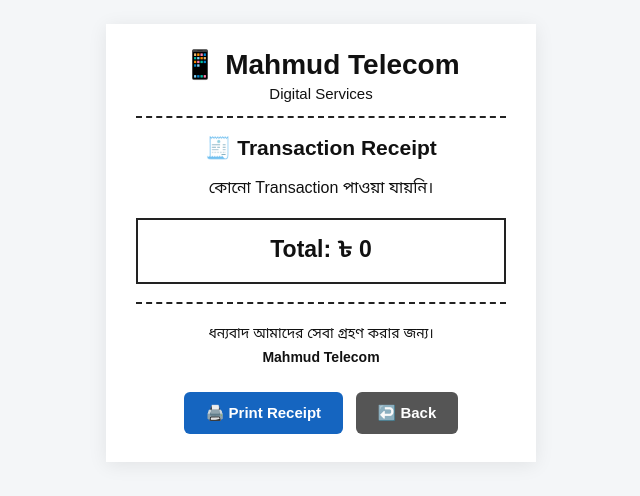
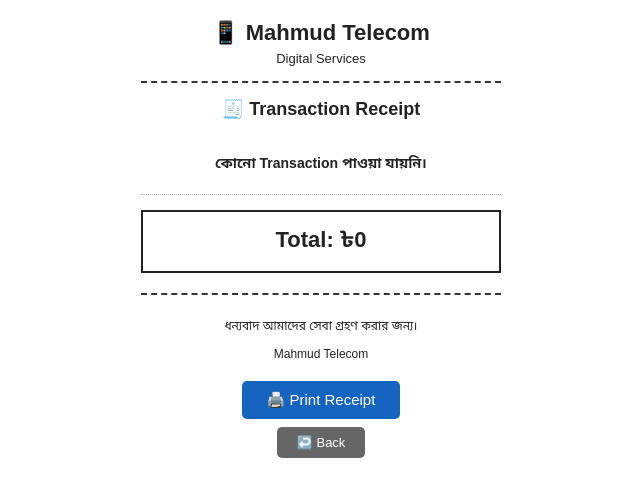
Before and after one commit to mdnurullahbarura-ship-it/mahmud-telecom-v8, a plain HTML site: page mobile-receipt.html in a window 1280 px wide. Shown: the whole page, without its empty margins (319-959 px from the left). Drawn offline with Linux system fonts and the light colour scheme.

Commit message:
Add files via upload

```diff
--- a/mobile-receipt.html
+++ b/mobile-receipt.html
@@ -6,71 +6,72 @@
 <title>Transaction Receipt | Mahmud Telecom</title>
 <style>
 *{box-sizing:border-box}
-body{margin:0;background:#f4f6f8;font-family:Arial,"Noto Sans Bengali",sans-serif;color:#111}
-.receipt-wrap{width:100%;max-width:430px;margin:24px auto;background:#fff;padding:24px 30px;box-shadow:0 3px 18px rgba(0,0,0,.08)}
-.brand{text-align:center;font-size:28px;font-weight:700;margin:0}
-.subtitle{text-align:center;font-size:15px;margin:4px 0 14px}
-.line{border-top:2px dashed #222;margin:12px 0 18px}
-h2{text-align:center;font-size:21px;margin:0 0 18px}
-.row{display:grid;grid-template-columns:42% 58%;padding:9px 0;border-bottom:1px dotted #aaa;font-size:14px}
-.label{font-weight:700}
-.value{word-break:break-word}
-.total{border:2px solid #222;padding:16px 10px;text-align:center;font-size:23px;font-weight:700;margin:18px 0}
-.note{font-size:13px;margin-top:12px;white-space:pre-wrap;word-break:break-word}
-.thanks{text-align:center;line-height:1.7;margin-top:16px;font-size:14px}
-.actions{text-align:center;margin-top:18px}
-button{border:0;border-radius:6px;padding:12px 22px;font-size:15px;font-weight:700;cursor:pointer;background:#1565c0;color:#fff;margin:4px}
-.back{background:#555}
-@media print{
- @page{size:A5 portrait;margin:8mm}
- body{background:#fff}
- .receipt-wrap{max-width:none;width:100%;margin:0;box-shadow:none;padding:8mm 10mm}
- .actions{display:none!important}
-}
+body{font-family:Arial,"Noto Sans Bengali",sans-serif;margin:0;padding:20px;background:#fff;color:#222}
+.receipt{width:100%;max-width:360px;margin:auto}
+.header{text-align:center;border-bottom:2px dashed #333;padding-bottom:12px;margin-bottom:15px}
+.header h2{margin:0 0 5px;font-size:22px}
+.header p{margin:3px 0;font-size:13px}
+.title{text-align:center;font-size:18px;font-weight:bold;margin:15px 0}
+.info{width:100%;border-collapse:collapse}
+.info td{padding:7px 3px;font-size:14px;border-bottom:1px dotted #aaa;vertical-align:top}
+.info td:first-child{font-weight:bold;width:42%}
+.amount{font-size:22px;font-weight:bold;text-align:center;padding:15px;margin-top:15px;border:2px solid #222}
+.footer{text-align:center;margin-top:20px;padding-top:12px;border-top:2px dashed #333;font-size:12px}
+.print-btn{display:block;margin:20px auto 0;padding:10px 25px;border:none;background:#1565c0;color:#fff;border-radius:5px;cursor:pointer;font-size:15px}
+.back-btn{display:block;margin:8px auto 0;padding:8px 20px;border:none;background:#666;color:#fff;border-radius:5px;cursor:pointer;font-size:13px}
+@media print{body{padding:0}.print-btn,.back-btn{display:none!important}.receipt{max-width:360px}}
 </style>
 </head>
 <body>
-<div class="receipt-wrap" id="receipt">
-  <div class="brand">📱 Mahmud Telecom</div>
-  <div class="subtitle">Digital Services</div>
-  <div class="line"></div>
-  <h2>🧾 Transaction Receipt</h2>
-  <div id="details"></div>
-  <div class="total" id="total">Total: ৳ 0</div>
-  <div class="note" id="note"></div>
-  <div class="line"></div>
-  <div class="thanks">ধন্যবাদ আমাদের সেবা গ্রহণ করার জন্য।<br><strong>Mahmud Telecom</strong></div>
-  <div class="actions">
-    <button onclick="window.print()">🖨️ Print Receipt</button>
-    <button class="back" onclick="history.back()">↩️ Back</button>
+<div class="receipt">
+  <div class="header">
+    <h2>📱 <span id="shopName">Mahmud Telecom</span></h2>
+    <p id="serviceSubtitle">Digital Services</p>
   </div>
+  <div class="title">🧾 Transaction Receipt</div>
+  <table class="info">
+    <tbody id="details"></tbody>
+  </table>
+  <div class="amount" id="total">Total: ৳0</div>
+  <div class="footer">
+    <p>ধন্যবাদ আমাদের সেবা গ্রহণ করার জন্য।</p>
+    <p>Mahmud Telecom</p>
+  </div>
+  <button class="print-btn" onclick="window.print()">🖨️ Print Receipt</button>
+  <button class="back-btn" onclick="history.back()">↩️ Back</button>
 </div>
 <script>
 (function(){
   const key='mahmudMobileBankingTransactions';
-  const data=JSON.parse(localStorage.getItem(key)||'[]');
+  let data=[];
+  try{data=JSON.parse(localStorage.getItem(key)||'[]')}catch(e){data=[]}
   const params=new URLSearchParams(location.search);
   const id=Number(params.get('id')||localStorage.getItem('mahmudLastMobileTransactionId'));
-  const item=data.find(x=>Number(x.id)===id) || data[0];
+  const item=data.find(x=>Number(x.id)===id)||data[0];
   const details=document.getElementById('details');
   const total=document.getElementById('total');
-  const note=document.getElementById('note');
-  const money=n=> '৳ '+Number(n||0).toLocaleString('en-BD');
-  const esc=v=>String(v??'').replace(/&/g,'&amp;').replace(/</g,'&lt;').replace(/>/g,'&gt;').replace(/"/g,'&quot;').replace(/'/g,'&#039;');
-  if(!item){details.innerHTML='<p style="text-align:center">কোনো Transaction পাওয়া যায়নি।</p>';return;}
+  const money=n=>'৳'+Number(n||0).toLocaleString('en-BD');
+  const esc=v=>String(v??'-').replace(/&/g,'&amp;').replace(/</g,'&lt;').replace(/>/g,'&gt;').replace(/"/g,'&quot;').replace(/'/g,'&#039;');
+  if(!item){details.innerHTML='<tr><td colspan="2" style="text-align:center;padding:20px">কোনো Transaction পাওয়া যায়নি।</td></tr>';return;}
+  const raw=String(item.date||'');
+  const parts=raw.split(',');
+  const date=parts[0]||raw||'-';
+  const time=parts.slice(1).join(',').trim()||'-';
+  document.getElementById('serviceSubtitle').textContent=item.service||'Digital Services';
   const rows=[
-    ['Date',item.date||''],
-    ['Customer',item.customer||''],
-    ['Mobile',item.mobile||''],
-    ['Account / Method',item.account||''],
-    ['Transaction Type',item.type||''],
-    ['Service',item.service||''],
+    ['Date',date],
+    ['Time',time],
+    ['Customer',item.customer||'Walk-in Customer'],
+    ['Mobile',item.mobile||'-'],
+    ['Account / Method',item.account||'-'],
+    ['Transaction Type',item.type||'-'],
+    ['Service',item.service||'-'],
     ['Transaction ID',item.transactionId||'-'],
     ['Charge',money(item.charge)]
   ];
-  details.innerHTML=rows.map(r=>`<div class="row"><div class="label">${esc(r[0])}</div><div class="value">${esc(r[1])}</div></div>`).join('');
-  total.textContent='Total: '+money(item.amount);
-  if(item.note) note.innerHTML='<strong>Note:</strong> '+esc(item.note);
+  if(item.note) rows.push(['Note',item.note]);
+  details.innerHTML=rows.map(r=>`<tr><td>${esc(r[0])}</td><td>${esc(r[1])}</td></tr>`).join('');
+  total.textContent='Total '+(item.type==='Recharge'?'Recharge':'Transaction')+': '+money(item.amount);
 })();
 </script>
 </body>
```
